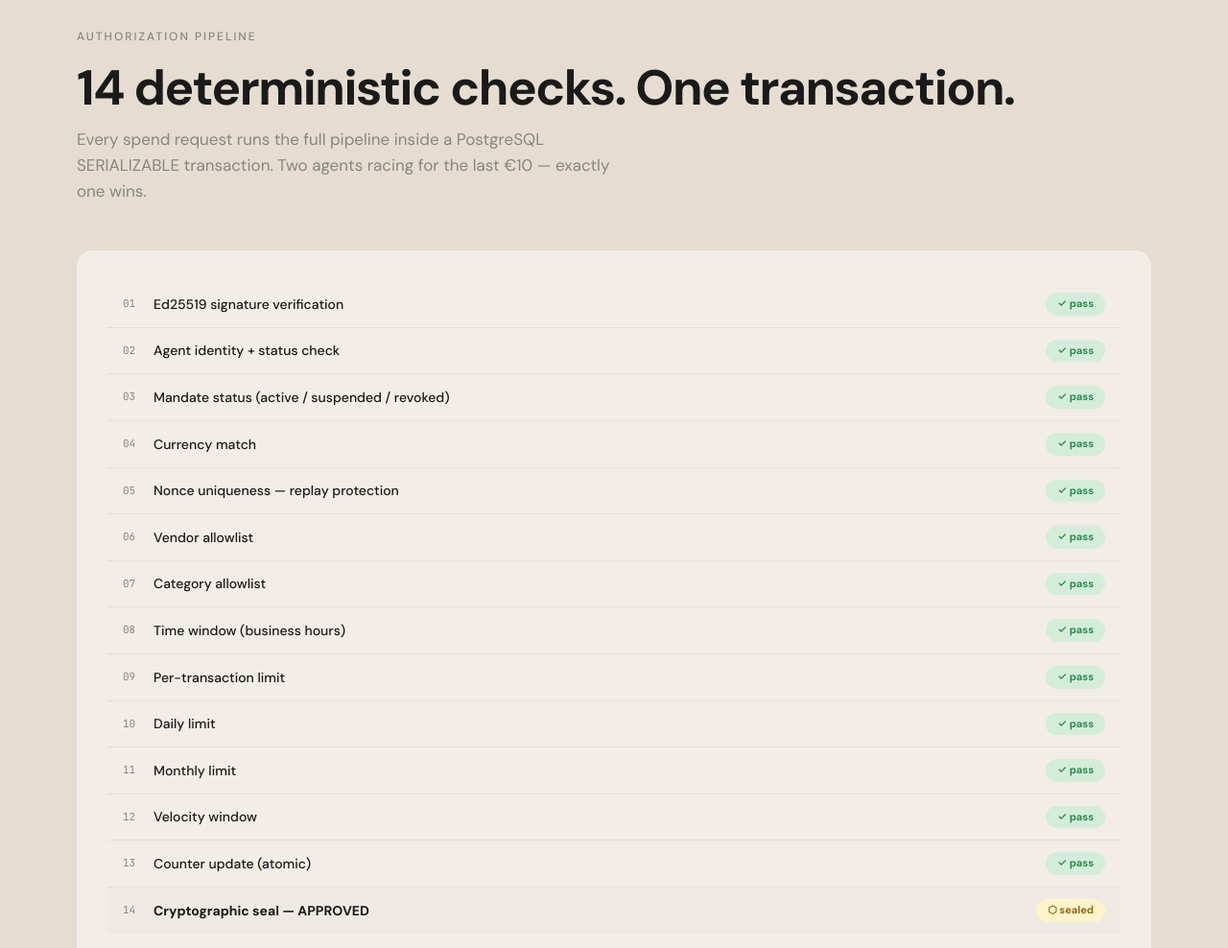
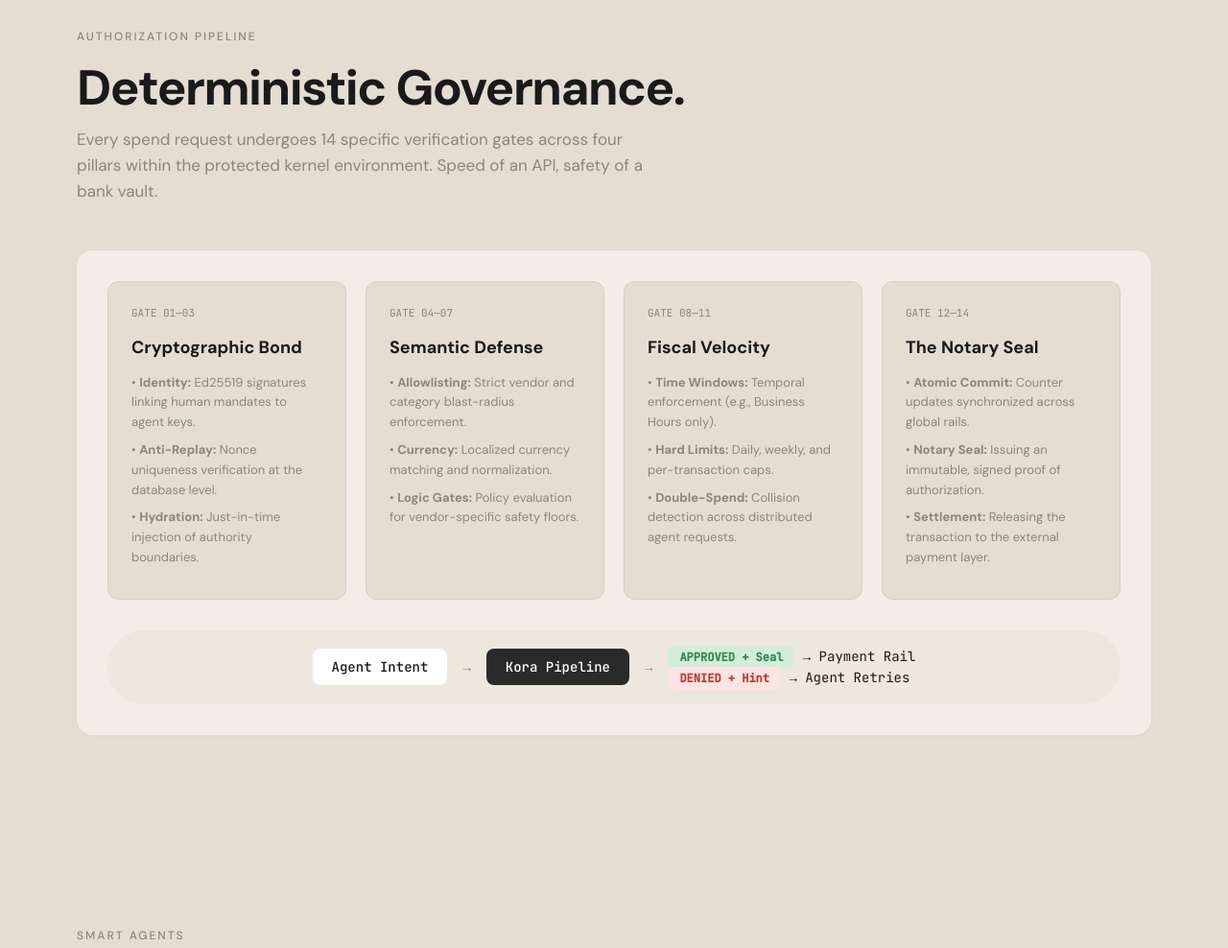
Before and after one commit to Idkasam/usekora.dev, a plain HTML site: page index.html in a window 1280 px wide. Shown: the part 1860-2848 px from the top of the page at 96% size. Drawn offline with Linux system fonts and the light colour scheme.

Commit message:
Update index.html

```diff
--- a/index.html
+++ b/index.html
@@ -315,7 +315,7 @@
     color: var(--text-muted);
     font-size: 17px;
     margin-bottom: 48px;
-    max-width: 560px;
+    max-width: 600px;
   }
   .pipeline-card {
     background: var(--bg-card);
@@ -323,39 +323,39 @@
     padding: 32px;
     box-shadow: var(--card-shadow);
   }
-  .pipeline-flow {
-    display: flex;
-    flex-direction: column;
-    gap: 0;
+  .pillar-grid {
+    display: grid;
+    grid-template-columns: repeat(auto-fit, minmax(240px, 1fr));
+    gap: 20px;
+    margin-bottom: 32px;
   }
-  .pipe-step {
-    display: flex;
-    align-items: center;
-    padding: 12px 16px;
-    border-bottom: 1px solid var(--border);
-    font-size: 14px;
-    transition: background 0.15s;
+  .pillar-card {
+    background: var(--bg);
+    border-radius: 12px;
+    padding: 24px;
+    border: 1px solid var(--border);
   }
-  .pipe-step:last-child { border-bottom: none; }
-  .pipe-step:hover { background: rgba(0,0,0,0.02); }
-  .pipe-num {
+  .pillar-gate {
     font-family: 'JetBrains Mono', monospace;
     font-size: 11px;
     color: var(--text-muted);
-    min-width: 32px;
+    margin-bottom: 12px;
   }
-  .pipe-name { flex: 1; font-weight: 500; }
-  .pipe-tag {
-    font-size: 11px;
-    font-weight: 600;
-    padding: 3px 12px;
-    border-radius: 100px;
+  .pillar-card h3 {
+    font-size: 18px;
+    margin-bottom: 12px;
+    font-weight: 700;
   }
-  .pipe-tag.pass { color: var(--green); background: var(--green-bg); }
-  .pipe-tag.seal { color: #8B6914; background: #FFF3CD; }
-  .pipe-step.seal-row { background: rgba(0,0,0,0.015); }
+  .pillar-list {
+    padding: 0;
+    list-style: none;
+    font-size: 13px;
+    color: var(--text-muted);
+    line-height: 1.6;
+  }
+  .pillar-list li { margin-bottom: 8px; }
 
-  /* FLOW DIAGRAM */
+  /* FLOW BAR */
   .flow-bar {
     margin-top: 32px;
     background: var(--bg-light);
@@ -549,7 +549,6 @@
 </head>
 <body>
 
-<!-- NAV -->
 <nav>
   <div class="container">
     <a href="/" class="logo">
@@ -568,7 +567,6 @@
   </div>
 </nav>
 
-<!-- HERO -->
 <section class="hero">
   <div class="container">
     <div class="hero-grid">
@@ -611,10 +609,12 @@
 <span class="c-cm">// result.approved     → true | false</span>
 <span class="c-cm">// result.seal         → Ed25519 cryptographic proof</span>
 <span class="c-cm">// result.suggestion   → fix hint on denial</span></pre>
+        </div>
       </div>
     </div>
   </div>
 </section>
+
 <section class="install-section">
   <div class="container" style="display:flex; justify-content:center; gap:48px; flex-wrap:wrap;">
   <div class="install-item">Python <code>pip install kora-sdk</code></div>
@@ -624,14 +624,11 @@
   </div>
 </section>
 
-<!-- THREE WAYS IN -->
 <section class="ways-section" id="quickstart">
   <div class="container">
     <div class="section-label">Get Started</div>
     <h2>Three ways in. Pick your speed.</h2>
     <div class="ways-grid">
-
-      <!-- MCP -->
       <div class="way-card">
         <div class="way-card-header">
           <span>⊕ MCP</span>
@@ -655,7 +652,6 @@
         </div>
       </div>
 
-      <!-- SDK -->
       <div class="way-card">
         <div class="way-card-header">
           <span>&lt;/&gt; SDK</span>
@@ -678,7 +674,6 @@ result = kora.<span class="c-fn">spend</span>(
         </div>
       </div>
 
-      <!-- n8n -->
       <div class="way-card">
         <div class="way-card-header">
           <span>⊞ n8n</span>
@@ -699,34 +694,57 @@ result = kora.<span class="c-fn">spend</span>(
 <span class="c-cm">// Approved ← [Kora] → Denied</span></pre>
         </div>
       </div>
-
     </div>
   </div>
 </section>
 
-<!-- PIPELINE -->
 <section class="pipeline-section" id="pipeline">
   <div class="container">
     <div class="section-label">Authorization Pipeline</div>
-    <h2>14 deterministic checks. One transaction.</h2>
-    <p>Every spend request runs the full pipeline inside a PostgreSQL SERIALIZABLE transaction. Two agents racing for the last €10 — exactly one wins.</p>
+    <h2>Deterministic Governance.</h2>
+    <p>Every spend request undergoes 14 specific verification gates across four pillars within the protected kernel environment. Speed of an API, safety of a bank vault.</p>
 
     <div class="pipeline-card">
-      <div class="pipeline-flow">
-        <div class="pipe-step"><span class="pipe-num">01</span><span class="pipe-name">Ed25519 signature verification</span><span class="pipe-tag pass">✓ pass</span></div>
-        <div class="pipe-step"><span class="pipe-num">02</span><span class="pipe-name">Agent identity + status check</span><span class="pipe-tag pass">✓ pass</span></div>
-        <div class="pipe-step"><span class="pipe-num">03</span><span class="pipe-name">Mandate status (active / suspended / revoked)</span><span class="pipe-tag pass">✓ pass</span></div>
-        <div class="pipe-step"><span class="pipe-num">04</span><span class="pipe-name">Currency match</span><span class="pipe-tag pass">✓ pass</span></div>
-        <div class="pipe-step"><span class="pipe-num">05</span><span class="pipe-name">Nonce uniqueness — replay protection</span><span class="pipe-tag pass">✓ pass</span></div>
-        <div class="pipe-step"><span class="pipe-num">06</span><span class="pipe-name">Vendor allowlist</span><span class="pipe-tag pass">✓ pass</span></div>
-        <div class="pipe-step"><span class="pipe-num">07</span><span class="pipe-name">Category allowlist</span><span class="pipe-tag pass">✓ pass</span></div>
-        <div class="pipe-step"><span class="pipe-num">08</span><span class="pipe-name">Time window (business hours)</span><span class="pipe-tag pass">✓ pass</span></div>
-        <div class="pipe-step"><span class="pipe-num">09</span><span class="pipe-name">Per-transaction limit</span><span class="pipe-tag pass">✓ pass</span></div>
-        <div class="pipe-step"><span class="pipe-num">10</span><span class="pipe-name">Daily limit</span><span class="pipe-tag pass">✓ pass</span></div>
-        <div class="pipe-step"><span class="pipe-num">11</span><span class="pipe-name">Monthly limit</span><span class="pipe-tag pass">✓ pass</span></div>
-        <div class="pipe-step"><span class="pipe-num">12</span><span class="pipe-name">Velocity window</span><span class="pipe-tag pass">✓ pass</span></div>
-        <div class="pipe-step"><span class="pipe-num">13</span><span class="pipe-name">Counter update (atomic)</span><span class="pipe-tag pass">✓ pass</span></div>
-        <div class="pipe-step seal-row"><span class="pipe-num">14</span><span class="pipe-name" style="font-weight:700;">Cryptographic seal — APPROVED</span><span class="pipe-tag seal">⬡ sealed</span></div>
+      <div class="pillar-grid">
+        <div class="pillar-card">
+          <div class="pillar-gate">GATE 01—03</div>
+          <h3>Cryptographic Bond</h3>
+          <ul class="pillar-list">
+            <li>• <strong>Identity:</strong> Ed25519 signatures linking human mandates to agent keys.</li>
+            <li>• <strong>Anti-Replay:</strong> Nonce uniqueness verification at the database level.</li>
+            <li>• <strong>Hydration:</strong> Just-in-time injection of authority boundaries.</li>
+          </ul>
+        </div>
+
+        <div class="pillar-card">
+          <div class="pillar-gate">GATE 04—07</div>
+          <h3>Semantic Defense</h3>
+          <ul class="pillar-list">
+            <li>• <strong>Allowlisting:</strong> Strict vendor and category blast-radius enforcement.</li>
+            <li>• <strong>Currency:</strong> Localized currency matching and normalization.</li>
+            <li>• <strong>Logic Gates:</strong> Policy evaluation for vendor-specific safety floors.</li>
+          </ul>
+        </div>
+
+        <div class="pillar-card">
+          <div class="pillar-gate">GATE 08—11</div>
+          <h3>Fiscal Velocity</h3>
+          <ul class="pillar-list">
+            <li>• <strong>Time Windows:</strong> Temporal enforcement (e.g., Business Hours only).</li>
+            <li>• <strong>Hard Limits:</strong> Daily, weekly, and per-transaction caps.</li>
+            <li>• <strong>Double-Spend:</strong> Collision detection across distributed agent requests.</li>
+          </ul>
+        </div>
+
+        <div class="pillar-card">
+          <div class="pillar-gate">GATE 12—14</div>
+          <h3>The Notary Seal</h3>
+          <ul class="pillar-list">
+            <li>• <strong>Atomic Commit:</strong> Counter updates synchronized across global rails.</li>
+            <li>• <strong>Notary Seal:</strong> Issuing an immutable, signed proof of authorization.</li>
+            <li>• <strong>Settlement:</strong> Releasing the transaction to the external payment layer.</li>
+          </ul>
+        </div>
       </div>
 
       <div class="flow-bar">
@@ -743,13 +761,11 @@ result = kora.<span class="c-fn">spend</span>(
   </div>
 </section>
 
-<!-- SELF-CORRECTING PATTERN -->
 <section class="pattern-section">
   <div class="container">
     <div class="section-label">Smart Agents</div>
     <h2>Denied? Adapt. Retry.</h2>
     <p>The SDK gives agents everything they need to self-correct — check budget, reduce amount, retry. Not just fail.</p>
-
     <div class="pattern-grid">
       <div class="code-card">
         <div class="code-header"><span>Check budget</span></div>
@@ -782,7 +798,6 @@ print(f<span class="c-str">"Can spend: {budget.spend_allowed}"</span>)
   </div>
 </section>
 
-<!-- STATS -->
 <section class="stats-section">
   <div class="container">
     <div class="stats-grid">
@@ -792,7 +807,7 @@ print(f<span class="c-str">"Can spend: {budget.spend_allowed}"</span>)
       </div>
       <div class="stat">
         <h3>14</h3>
-        <p>pipeline checks per request</p>
+        <p>pipeline gates per request</p>
       </div>
       <div class="stat">
         <h3>&lt;50ms</h3>
@@ -806,7 +821,6 @@ print(f<span class="c-str">"Can spend: {budget.spend_allowed}"</span>)
   </div>
 </section>
 
-<!-- PACKAGES -->
 <section class="packages-section" id="packages">
   <div class="container">
     <div class="section-label">Packages</div>
@@ -836,7 +850,6 @@ print(f<span class="c-str">"Can spend: {budget.spend_allowed}"</span>)
   </div>
 </section>
 
-<!-- CTA -->
 <section class="cta-section">
   <div class="container">
     <h2>Ship your agent.<br>Control the spend.</h2>
@@ -847,7 +860,6 @@ print(f<span class="c-str">"Can spend: {budget.spend_allowed}"</span>)
   </div>
 </section>
 
-<!-- FOOTER -->
 <footer>
   <div class="container">
     <div class="left">© 2026 Kora Protocol · Patent PCT/EP2025/053553</div>
```
